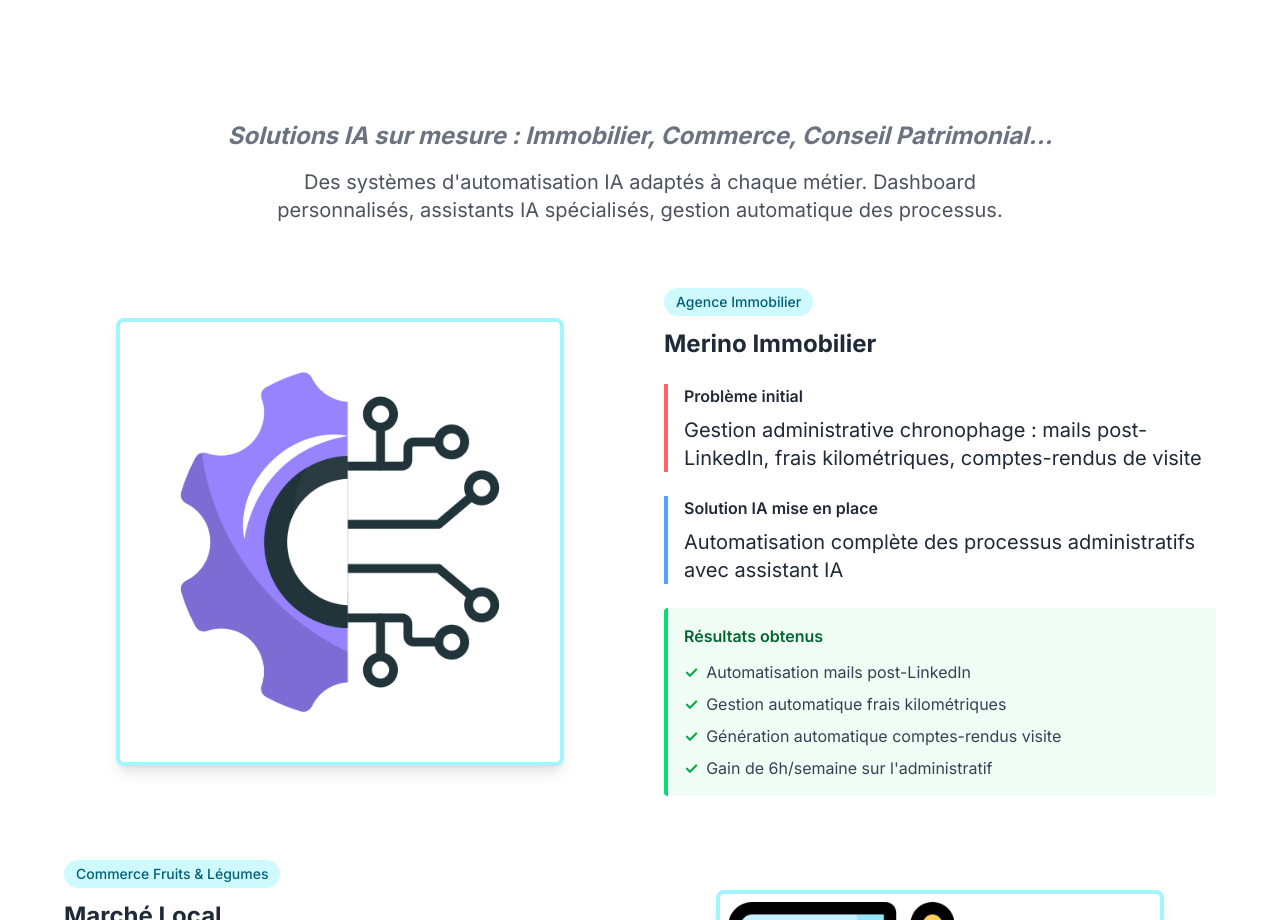
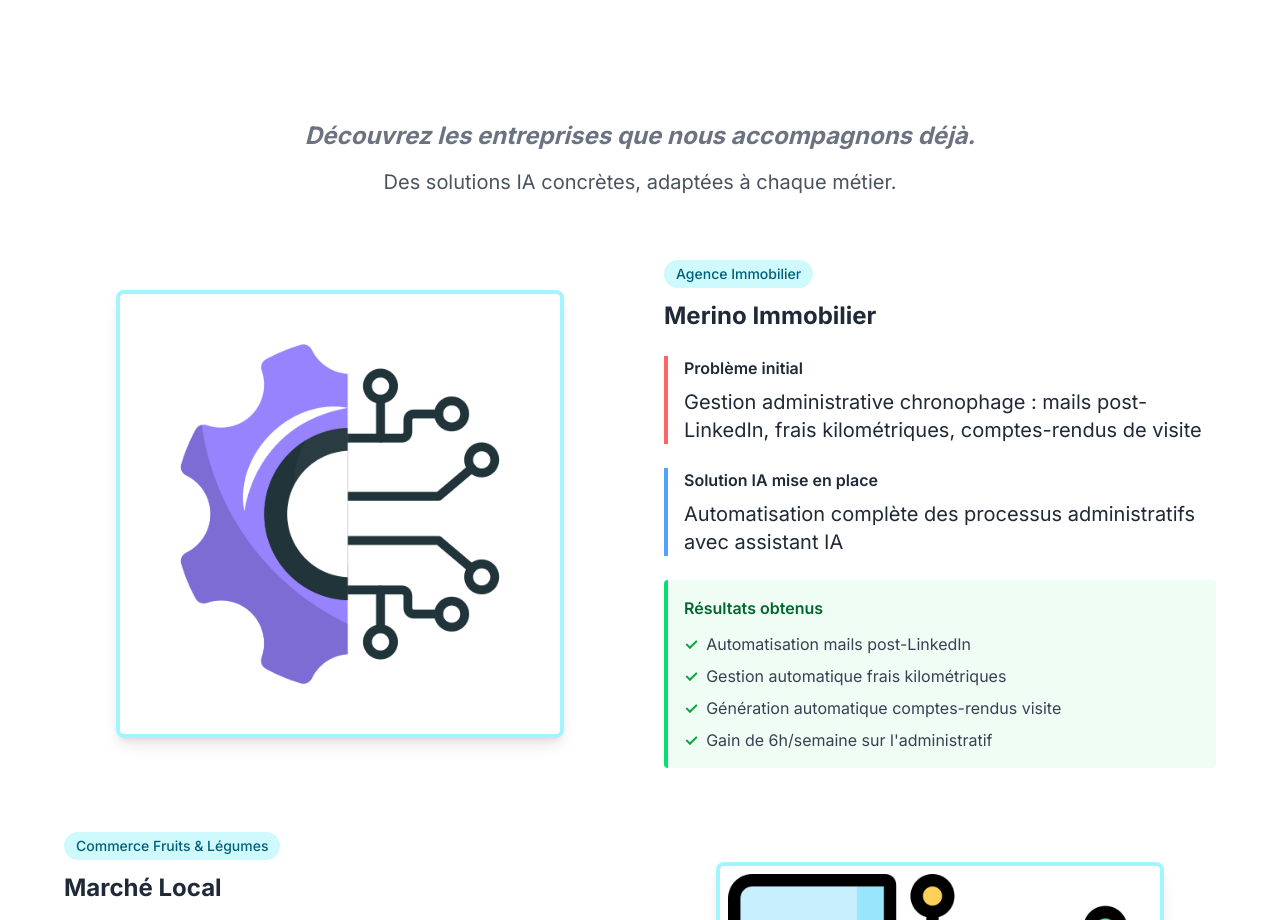
Before and after one commit to onlybaptiste54/agenceAetheria, a Next.js app: page / in a window 1280 px wide. Shown: the part 840-1760 px from the top of the page. Built offline with nearby package versions, Linux system fonts and the light colour scheme.

Commit message:
Fix : Cas client modifications titre

```diff
--- a/src/app/Components/CasClients.js
+++ b/src/app/Components/CasClients.js
@@ -48,11 +48,10 @@
     <section id="cas-clients" className="py-20 px-4 bg-[var(--color-bg)] text-[var(--color-text)]">
       <div className="max-w-6xl mx-auto">
         <h2 className="text-3xl md:text-4xl font-bold text-center mb-4">
-          Solutions IA sur mesure : Immobilier, Commerce, Conseil Patrimonial...
+Découvrez les entreprises que nous accompagnons déjà.
         </h2>
         <p className="text-xl text-center mb-16 opacity-80 max-w-3xl mx-auto">
-          Des systèmes d'automatisation IA adaptés à chaque métier. Dashboard personnalisés,
-          assistants IA spécialisés, gestion automatique des processus.
+       Des solutions IA concrètes, adaptées à chaque métier.
         </p>
 
         <div className="space-y-16">
```
